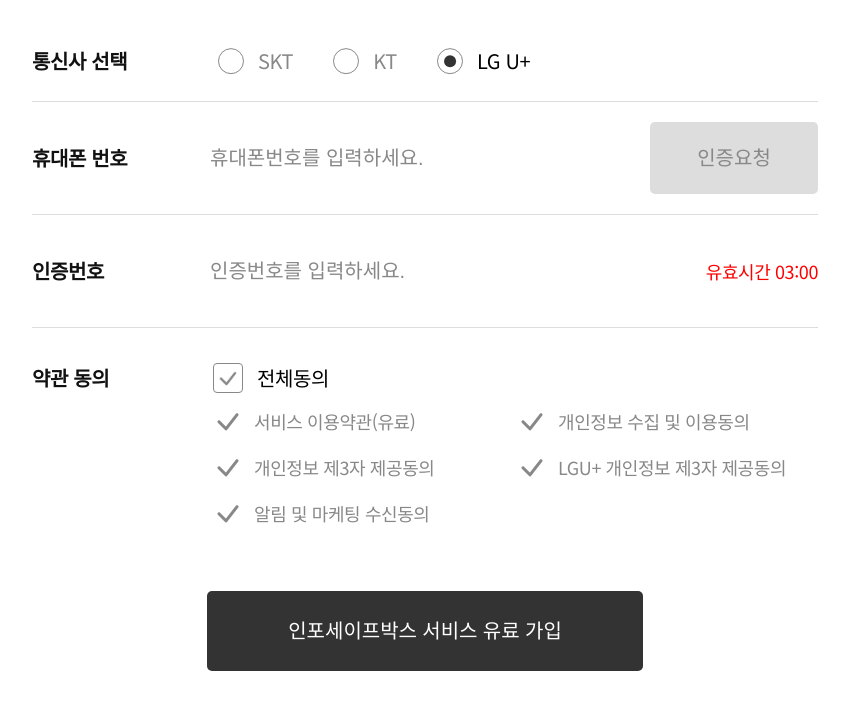
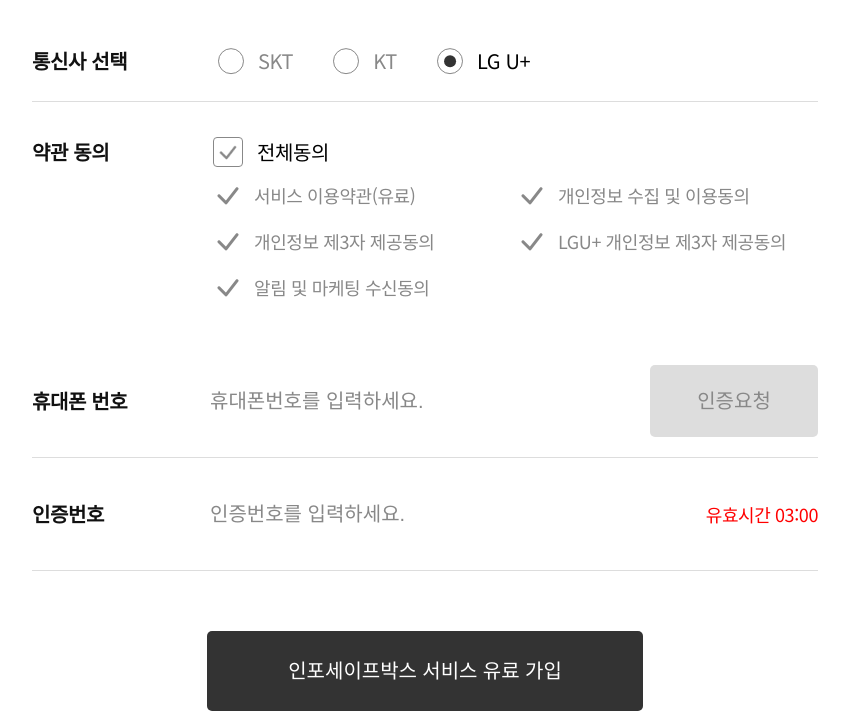
Before and after one commit to takoongAton/infosafebox-local, a plain HTML site: page homepage/html/index.html in a window 1280 px wide. Shown: the part 2675-3403 px from the top of the page, without its empty margins (215-1064 px from the left). Drawn offline with nearby package versions, Linux system fonts and the light colour scheme.

Commit message:
가입 약관동의 위치 수정.

```diff
--- a/homepage/css/infosafebox_homepage.css
+++ b/homepage/css/infosafebox_homepage.css
@@ -363,6 +363,9 @@ div.layer.full .close button::after {transform:translate(-50%,-50%) rotate(-45de
 .unaccount_wrap .phonenumber_wrap button:disabled span {color:#888;}
 .unaccount_wrap .phonenumber_wrap div.item.focus {border-bottom-color:#000;}
 .unaccount_wrap .phonenumber_wrap p.error_txt {margin-top:0.66666em; color:#FF0000; font-size:14px; line-height:1.42857em;}
+@media only screen and (max-width:719px) {
+	.unaccount_wrap .phonenumber_wrap {margin-top:0;}
+}
 /* 리캡챠 관련 추가 */
 .unaccount_wrap .phonenumber_wrap div.item .recaptcha_area {display:inline-flex; align-items:center; margin-top:6px; padding-left:14px;}
 .unaccount_wrap .phonenumber_wrap div.item .recaptcha_area div.img {width:160px; height:36px; padding:5px; background-color:#f2f2f2;}
@@ -715,7 +718,7 @@ table.dataTable tbody td:first-of-type {padding-left:2em; text-align:left;}
 .signTab button.active span {color:#fff;}
 
 .sign_wrap {margin-top:24px;}
-.sign_wrap .agree_wrap .row {display:flex; align-items:flex-start; width:100%; padding: 40px 0 0; gap:10px;}
+.sign_wrap .agree_wrap .row {display:flex; align-items:flex-start; width:100%; padding:40px 0 30px; gap:10px;}
 .sign_wrap .agree_wrap .row > strong {display:inline-block; min-width:84px; font-size:14px; white-space:nowrap;}
 
 .sign_wrap .agree_wrap .check_all {padding-left:3px;}
@@ -740,7 +743,7 @@ table.dataTable tbody td:first-of-type {padding-left:2em; text-align:left;}
 	.signTab button {height:72px;}
 	.signTab button span {font-size:20px;}
 
-	.sign_wrap .agree_wrap .row {display:flex; align-items:flex-start; width:100%; padding:40px 0 0; gap:10px;}
+	.sign_wrap .agree_wrap .row {display:flex; align-items:flex-start; width:100%; padding:40px 0; gap:10px;}
 	.sign_wrap .agree_wrap .row > strong {min-width:118px; font-size:20px;}
 
 	.sign_wrap .agree_wrap .check_wrap {margin-left:50px;}
--- a/homepage/html/index.html
+++ b/homepage/html/index.html
@@ -207,37 +207,6 @@
 					</div>
 					<!-- // telecoms -->
 
-					<!-- <div class="identify_wrap">
-						<div class="item">
-							<strong class="tit">주민등록번호<br>앞 7자리</strong>
-							<div class="ipt_set">
-								<div class="first_num"><input type="text" maxlength="6" placeholder=""></div>
-								<span class="dash">-</span>
-								<div class="last_num"><input type="text" maxlength="1" placeholder=""></div>
-							</div>
-						</div>
-						<p class="error_txt">올바른 주민등록번호를 입력하십시오.</p>
-					</div> -->
-
-					<div class="phonenumber_wrap">
-						<div class="item">
-							<strong class="tit">휴대폰 번호</strong>
-							<div class="ipt_set">
-								<input type="text" placeholder="휴대폰번호를 입력하세요.">
-							</div>
-							<button type="button" disabled><span>인증요청</span></button>
-						</div>
-						<div class="item">
-							<strong class="tit">인증번호</strong>
-							<div class="ipt_set">
-								<input type="text" placeholder="인증번호를 입력하세요.">
-								<span class="timer">유효시간 03:00</span>
-							</div>
-							<!-- <button type="button" disabled><span>시간연장</span></button> -->
-						</div>
-						<!-- <p class="error_txt">올바른 휴대폰 번호를 입력하십시오.</p> -->
-					</div>
-
 
 					<div class="agree_wrap">
 						<div class="row">
@@ -292,6 +261,41 @@
 						</div>
 					</div>
 					<!-- // agree_wrap -->
+
+
+					<!-- <div class="identify_wrap">
+						<div class="item">
+							<strong class="tit">주민등록번호<br>앞 7자리</strong>
+							<div class="ipt_set">
+								<div class="first_num"><input type="text" maxlength="6" placeholder=""></div>
+								<span class="dash">-</span>
+								<div class="last_num"><input type="text" maxlength="1" placeholder=""></div>
+							</div>
+						</div>
+						<p class="error_txt">올바른 주민등록번호를 입력하십시오.</p>
+					</div> -->
+
+					<div class="phonenumber_wrap">
+						<div class="item">
+							<strong class="tit">휴대폰 번호</strong>
+							<div class="ipt_set">
+								<input type="text" placeholder="휴대폰번호를 입력하세요.">
+							</div>
+							<button type="button" disabled><span>인증요청</span></button>
+						</div>
+						<div class="item">
+							<strong class="tit">인증번호</strong>
+							<div class="ipt_set">
+								<input type="text" placeholder="인증번호를 입력하세요.">
+								<span class="timer">유효시간 03:00</span>
+							</div>
+							<!-- <button type="button" disabled><span>시간연장</span></button> -->
+						</div>
+						<!-- <p class="error_txt">올바른 휴대폰 번호를 입력하십시오.</p> -->
+					</div>
+
+
+
 
 					<div class="btn">
 						<button type="button" class="btn_xx"><strong>인포세이프박스 서비스 유료 가입</strong></button>
@@ -437,7 +441,7 @@
 							</dl>
 						</div>
 					</div>
-					<div class="copyright">Copyright ⓒ 2023 ATON Inc. All rights reserved.</div>
+					<div class="copyright">Copyright ⓒ 2025 ATON Inc. All rights reserved.</div>
 				</div>
 			</div>
 		</div><!-- // footer_wrap -->
```
Also changed, not shown: homepage/html/alert.html (+1 -1 lines), homepage/html/customer.html (+1 -1 lines), homepage/html/index_test.html (+1 -1 lines), homepage/html/notice.html (+1 -1 lines), homepage/html/notice_list.html (+1 -1 lines), homepage/html/notice_nodata.html (+1 -1 lines), homepage/html/notice_notfound.html (+1 -1 lines), homepage/html/notice_view.html (+1 -1 lines), homepage/html/privacy01.html (+1 -1 lines), homepage/html/privacy02.html (+1 -1 lines), homepage/html/privacy03.html (+1 -1 lines).
